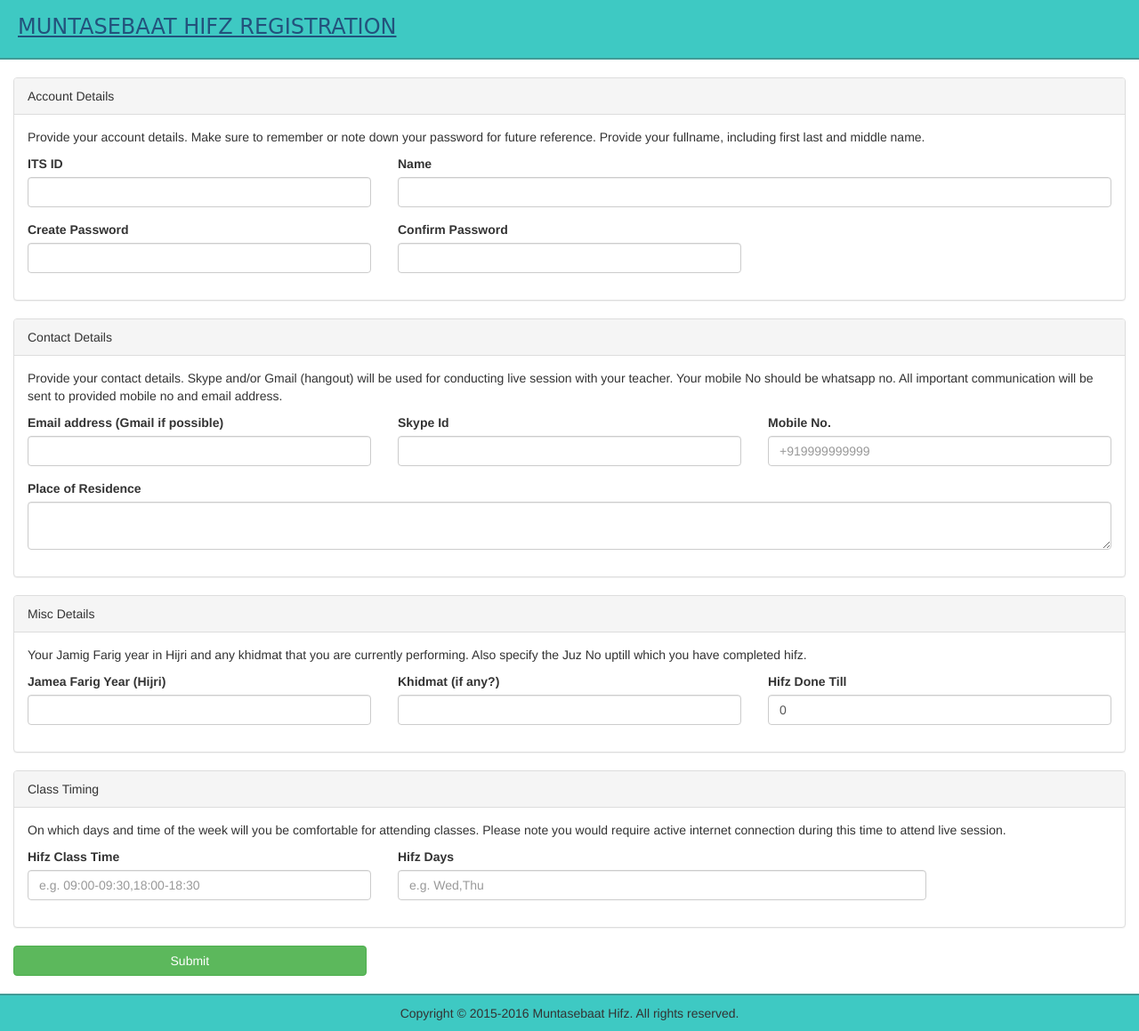
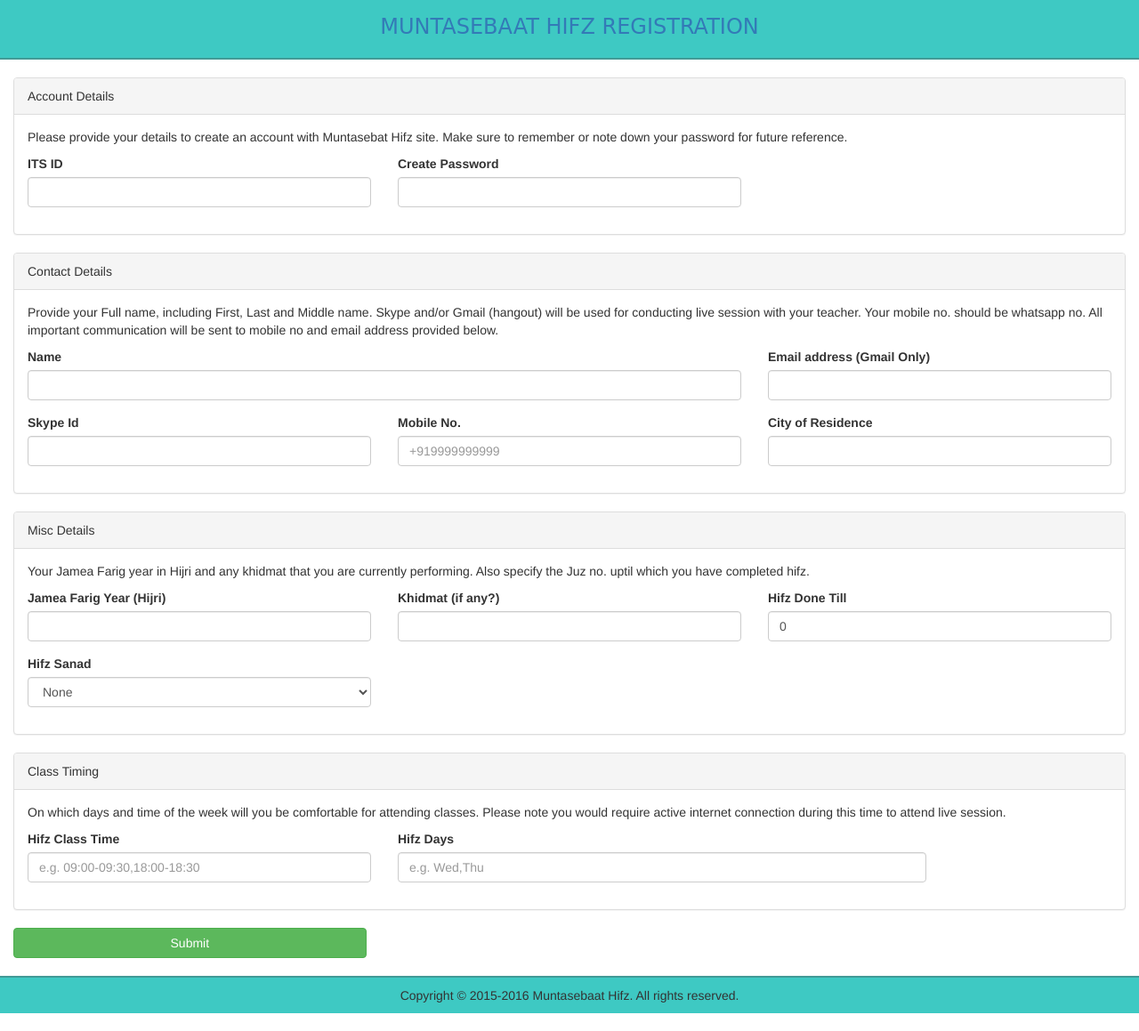
Before and after one commit to mohdj/schedulerapp, a PHP site: page /app/studentregistration.php in a window 1280 px wide. Shown: the whole page at 89% size. Run offline with PHP 8.4, Linux system fonts and the light colour scheme; a stand-in replaces the project's code that opens the database connection.

Commit message:
asdffsdaf

```diff
--- a/app/studentregistration.php
+++ b/app/studentregistration.php
@@ -26,7 +26,8 @@ if($_POST)
                                         `Skype`,
                                         `Mobile`,
                                         `Classtime`,
-                                        `Hifzdays`
+                                        `Hifzdays`,
+                                        `hifzsanad`
                                         )
                             VALUES (
                                     '$itsid',
@@ -40,7 +41,8 @@ if($_POST)
                                     '$skype',
                                     '$mobile',
                                     '$hifztime',
-                                    '$hifzdays'
+                                    '$hifzdays',
+                                    '$hifzsanad'
                                     )";
   mysqli_query($link,$sql) or die(mysqli_error($link));
   mysqli_close($link);
@@ -65,7 +67,7 @@ if($_POST)
   </head>
 <body>
 
-  <div class="header">
+  <div class="header" align="center">
     <h3><a href="/">Muntasebaat Hifz Registration</a></h3>
   </div>
 
@@ -73,31 +75,18 @@ if($_POST)
     <div class="panel panel-default"><div class="panel-heading">Account Details</div>
       <div class="panel-body">
       	<p>
-          Provide your account details. Make sure to remember or note down your password for future reference. Provide your fullname, including first last and middle name.
+          Please provide your details to create an account with Muntasebat Hifz site. Make sure to remember or note down your password for future reference.
         </p>
         <div class="row">
           <div class="col-md-4 col-sm-12">
             <div class="form-group">
               <label>ITS ID</label>
-              <input type="number" class="form-control" name="itsid" pattern="\d{8}" required="true" title="Please enter correct ITS ID">
+              <input type="text" class="form-control" name="itsid" pattern="\d{8}" required="true" title="Please enter correct ITS ID">
             </div>
           </div>
-          <div class="col-md-8 col-sm-12">
-            <div class="form-group">
-              <label>Name</label>
-              <input type="text" class="form-control" name="fullname" required="true">
-            </div>
-          </div>
-
            <div class="col-md-4 col-sm-12">
             <div class="form-group">
               <label>Create Password</label>
-              <input type="password" class="form-control" name="password" required="true">
-            </div>
-          </div>
-          <div class="col-md-4 col-sm-12">
-            <div class="form-group">
-              <label>Confirm Password</label>
               <input type="password" class="form-control" name="password" required="true">
             </div>
           </div>
@@ -110,13 +99,19 @@ if($_POST)
     <div class="panel panel-default"><div class="panel-heading">Contact Details</div>
       <div class="panel-body">
         <p>
-          Provide your contact details. Skype and/or Gmail (hangout) will be used for conducting live session with your teacher. Your mobile No should be whatsapp no. All important communication will be sent to provided mobile no and email address.
+          Provide your Full name, including First, Last and Middle name. Skype and/or Gmail (hangout) will be used for conducting live session with your teacher. Your mobile no. should be whatsapp no. All important communication will be sent to mobile no and email address provided below.
         </p>
         <div class="row">
+          <div class="col-md-8 col-sm-12">
+            <div class="form-group">
+              <label>Name</label>
+              <input type="text" class="form-control" name="fullname" required="true">
+            </div>
+          </div>
           <div class="col-md-4 col-sm-12">
             <div class="form-group">
-              <label for="email">Email address (Gmail if possible)</label>
-              <input type="email" class="form-control" name="email" required="true">
+              <label for="email">Email address (Gmail Only)</label>
+              <input type="email" class="form-control" name="email" required="true" pattern="^[_a-z0-9-]+(\.[_a-z0-9-]+)*@gmail.com$">
             </div>
           </div>
           <div class="col-md-4 col-sm-12">
@@ -132,10 +127,10 @@ if($_POST)
             </div>
           </div>
 
-          <div class="col-md-12">
+          <div class="col-md-4">
             <div class="form-group">
-              <label for="email">Place of Residence</label>
-              <textarea type="text" class="form-control" name="residence" required="true"></textarea>
+              <label for="residence">City of Residence</label>
+              <input type="text" class="form-control" name="residence" required="true">
             </div>
           </div>
         </div>
@@ -147,25 +142,38 @@ if($_POST)
     <div class="panel panel-default"><div class="panel-heading">Misc Details</div>
       <div class="panel-body">
         <p>
-          Your Jamig Farig year in Hijri and any khidmat that you are currently performing. Also specify the Juz No uptill which you have completed hifz.
+          Your Jamea Farig year in Hijri and any khidmat that you are currently performing. Also specify the Juz no. uptil which you have completed hifz.
         </p>
         <div class="row">
           <div class="col-md-4 col-sm-12">
             <div class="form-group">
-              <label for="email">Jamea Farig Year (Hijri)</label>
+              <label for="farigyear">Jamea Farig Year (Hijri)</label>
               <input type="text" class="form-control" name="farigyear" required="true" pattern="\d{4}" title="Please enter correct Year">
             </div>
           </div>
           <div class="col-md-4 col-sm-12">
             <div class="form-group">
-              <label for="skype">Khidmat (if any?)</label>
+              <label for="khidmat">Khidmat (if any?)</label>
               <input type="text" class="form-control" name="khidmat">
             </div>
           </div>
           <div class="col-md-4 col-sm-12">
             <div class="form-group">
-              <label for="mobile">Hifz Done Till</label>
+              <label for="hifzdonetill">Hifz Done Till</label>
               <input type="number" class="form-control" name="hifzdonetill" value="0" max="30" required="true">
+            </div>
+          </div>
+          <div class="col-md-4 col-sm-12">
+            <div class="form-group">
+              <label for="hifzsanad">Hifz Sanad</label>
+              <select class="form-control" name="hifzsanad">
+                <option>None</option>
+                <option>Juz Amma</option>
+                <option>Sanah Ula</option>
+                <option>Sanah Saniyah</option>
+                <option>Sanah Salesah</option>
+                <option>Hifz Tamam</option>
+              </select>
             </div>
           </div>
         </div>
@@ -182,13 +190,13 @@ if($_POST)
         <div class="row">
           <div class="col-md-4 col-sm-12">
             <div class="form-group">
-              <label for="itsid">Hifz Class Time</label>
+              <label for="hifztime">Hifz Class Time</label>
               <input type="text" class="form-control" name="hifztime" placeholder="e.g. 09:00-09:30,18:00-18:30">
             </div>
           </div>
           <div class="col-md-6 col-sm-12">
             <div class="form-group">
-              <label for="fullname">Hifz Days</label>
+              <label for="hifzdays">Hifz Days</label>
               <input type="text" class="form-control" name="hifzdays" placeholder="e.g. Wed,Thu">
             </div>
           </div>
```
